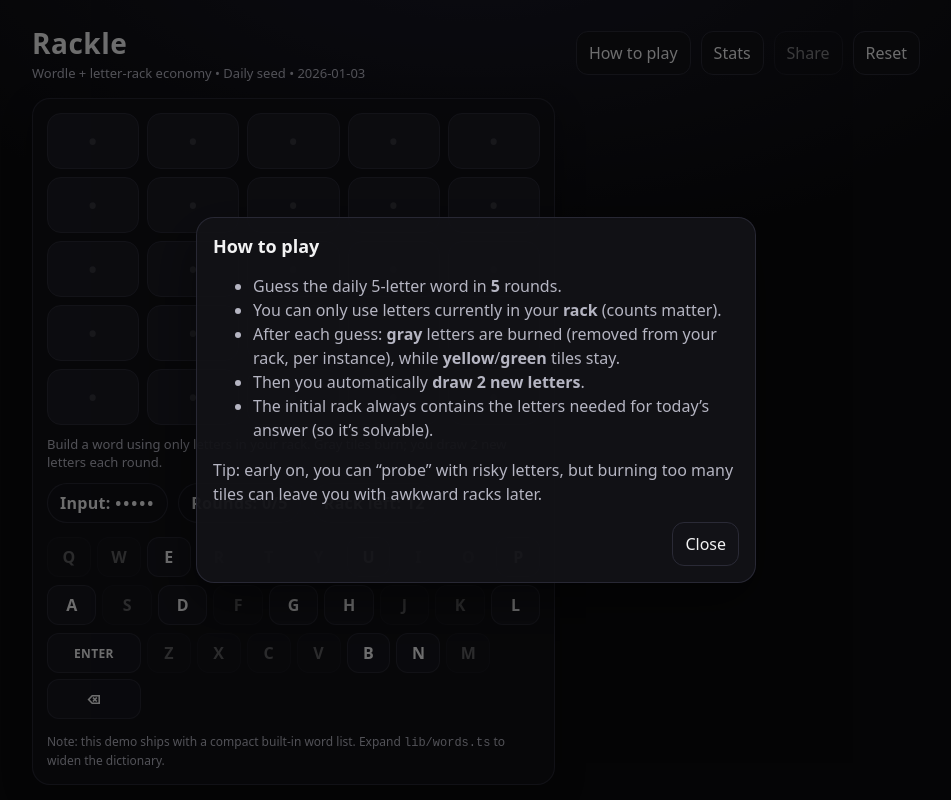
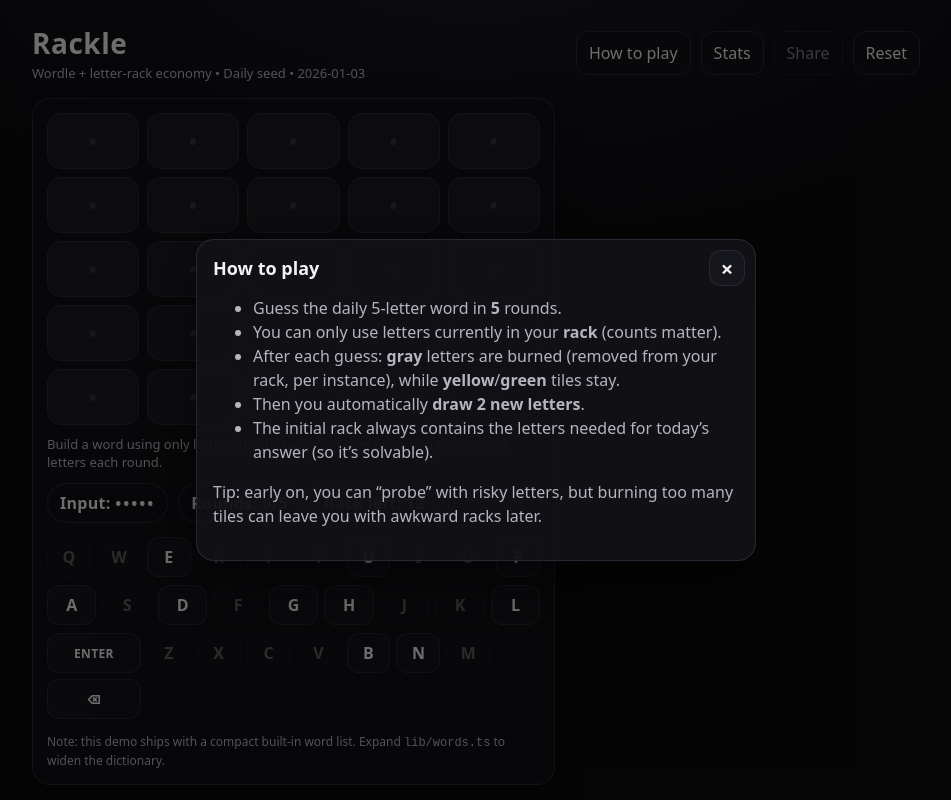
Before and after one commit to jeffbr707/rackle, a Next.js app: page / in a window 1280 px wide. Both pictures are taken after a click on the button "How to play". Shown: the whole page, without its empty margins (164-1115 px from the left). Built offline with nearby package versions, Linux system fonts and the light colour scheme.

Commit message:
dialog close X added

```diff
--- a/app/globals.css
+++ b/app/globals.css
@@ -183,6 +183,7 @@
   z-index: 50;
 }
 .modal {
+    position: relative;
   width: min(560px, 100%);
   background: rgba(18,18,23,0.95);
   border: 1px solid rgba(42,42,54,0.95);
@@ -190,6 +191,27 @@
   padding: 16px;
   box-shadow: 0 20px 50px rgba(0,0,0,0.45);
 }
+
+  .modalClose {
+    position: absolute;
+    top: 10px;
+    right: 10px;
+    height: 36px;
+    width: 36px;
+    border-radius: 12px;
+    border: 1px solid rgba(42,42,54,0.95);
+    background: rgba(27,27,35,0.65);
+    color: var(--text);
+    font-size: 22px;
+    font-weight: 900;
+    cursor: pointer;
+    display: flex;
+    align-items: center;
+    justify-content: center;
+    line-height: 1;
+  }
+  .modalClose:hover { border-color: #3a3a54; }
+  .modalClose:active { transform: translateY(1px); }
 .modal h3 { margin: 0 0 10px; font-size: 18px; }
 .modal p, .modal li { color: var(--muted); line-height: 1.5; }
 .modal .actions { display: flex; gap: 10px; justify-content: flex-end; margin-top: 12px; flex-wrap: wrap; }
--- a/components/Modal.tsx
+++ b/components/Modal.tsx
@@ -15,11 +15,16 @@
   return (
     <div className="modalOverlay" role="dialog" aria-modal="true" onMouseDown={onClose}>
       <div className="modal" onMouseDown={(e) => e.stopPropagation()}>
+        <button
+          className="modalClose"
+          onClick={onClose}
+          aria-label="Close dialog"
+          title="Close"
+        >
+          ×
+        </button>
         <h3>{title}</h3>
         {children}
-        <div className="actions">
-          <button className="btn" onClick={onClose}>Close</button>
-        </div>
       </div>
     </div>
   );
```
